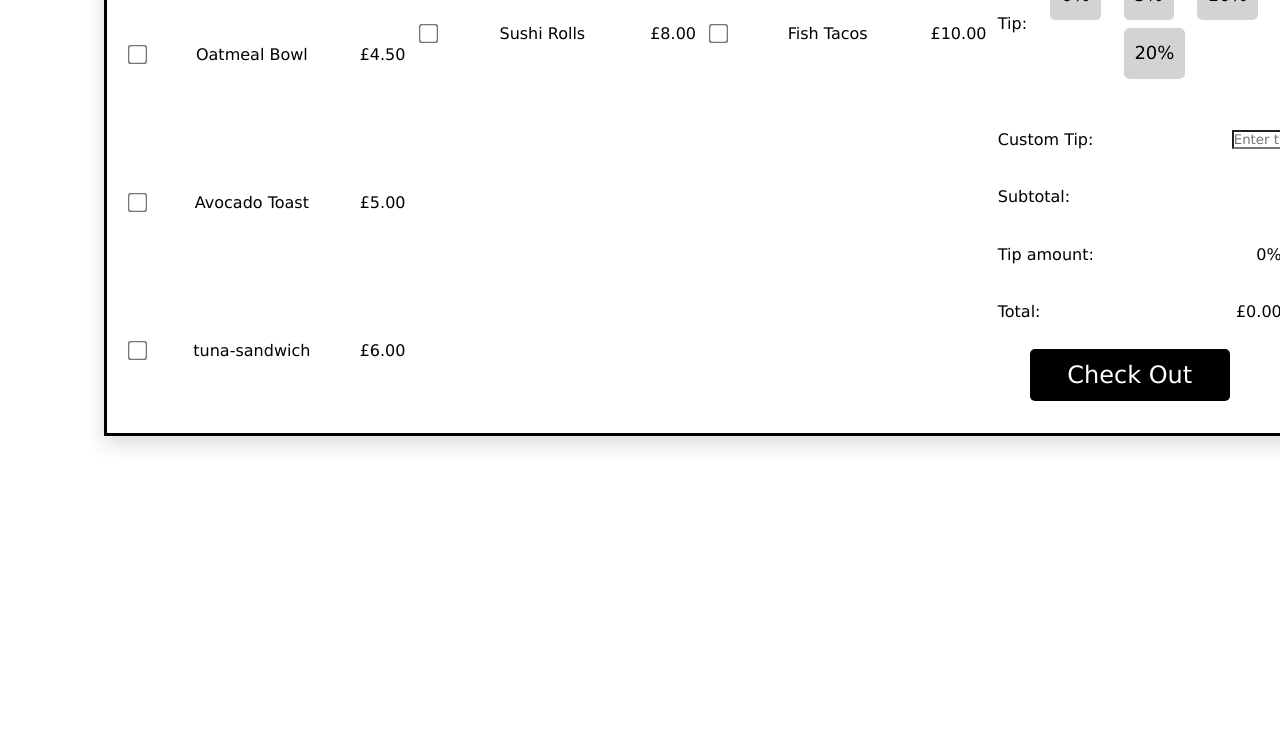
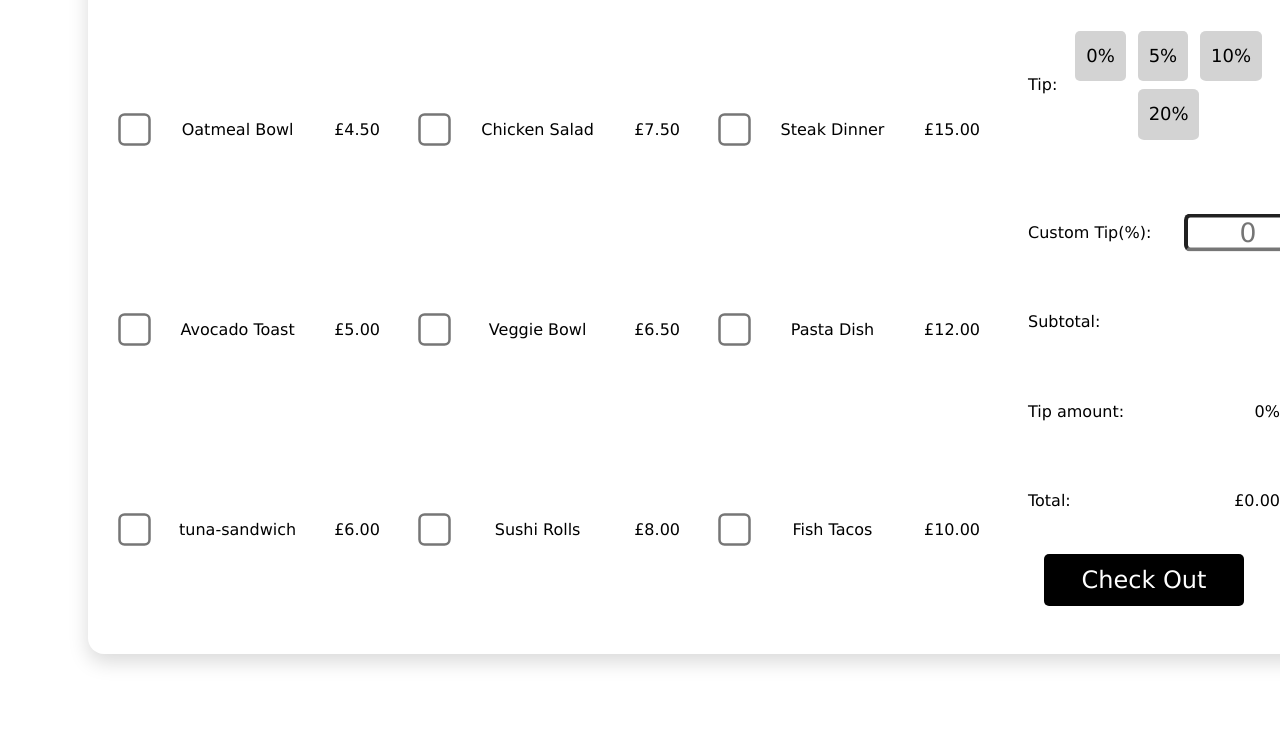
Before and after one commit to Mayowa-Dimeji/meal-cart-project, a plain HTML site: page index.html in a window 1280 px wide. Shown: the part 353-1095 px from the top of the page. Before the commit the page ends 893 px from the top, so only its background shows below. Drawn offline with Linux system fonts and the light colour scheme.

Commit message:
css changes

```diff
--- a/index.html
+++ b/index.html
@@ -50,7 +50,7 @@
             </section>
 
         </section>
-        <section id="Lunch">
+        <section id="lunch">
 
             <section class="lunch-items">
                     <section class="lunch-header">
@@ -76,10 +76,10 @@
             </section>
 
         </section>
-        <section id="Dinner">
+        <section id="dinner">
 
             <section class="dinner-items">
-                            <section class="dinner-header">
+                <section class="dinner-header">
                 <i class="fa-solid fa-burger"></i>
                 <h2>Dinner</h2>
             </section>
@@ -116,8 +116,8 @@
 
             </section>
             <section class="order-item">
-                <p>Custom Tip: </p>
-                <input type="text" name="custom-tip" id="custom-tip" placeholder="Enter tip amount only" >
+                <p>Custom Tip(%): </p>
+                <input type="text" name="custom-tip" id="custom-tip" placeholder="0" >
             </section>
             <section class="order-item">
                 <p>Subtotal:</p>
--- a/style.css
+++ b/style.css
@@ -20,10 +20,13 @@ body {
 /* main styling */
 main {
   /* background-color: white; */
-  border: 0.2em solid black;
-  padding: 1em;
-  margin: 1em;
+  /* border: 0.2em solid black; */
+  border-radius: 1em;
+  padding: 2em;
+  /* margin: 2em; */
+  gap: 1rem;
   box-shadow: 0 8px 20px rgba(0, 0, 0, 0.15);
+
   /* background-color: white; */
 }
 
@@ -64,7 +67,7 @@ main {
 #dinner {
   display: grid;
   grid-template-columns: repeat(auto-fit, minmax(200px, 1fr));
-  /* gap: 1rem; */
+  gap: 2rem;
 }
 
 .breakfast-header,
@@ -77,7 +80,7 @@ main {
   font-size: 1rem;
 }
 main input[type="checkbox"] {
-  transform: scale(1.5);
+  transform: scale(2.5);
 }
 .breakfast-items,
 .lunch-items,
@@ -104,18 +107,20 @@ main input[type="checkbox"] {
   display: grid;
   grid-template-columns: repeat(auto-fit, minmax(300px, 1fr));
   padding: 1em;
+  /* box-shadow: 0 8px 20px rgba(0, 0, 0, 0.15); */
 }
 .order-summary-header {
   display: flex;
   align-items: center;
   gap: 1rem;
   font-size: 1rem;
+  padding: 1.5em;
 }
 .order-item {
   display: flex;
   justify-content: space-between;
   align-items: center;
-  padding: 0.5rem;
+  padding: 1.5rem;
 }
 .order-item input {
   width: 50px;
@@ -191,3 +196,9 @@ input[type="submit"] {
   align-items: center;
   margin-left: 2.5rem;
 }
+
+#custom-tip {
+  transform: scale(2);
+  border-radius: 0.2rem;
+  width: 4rem;
+}
```
